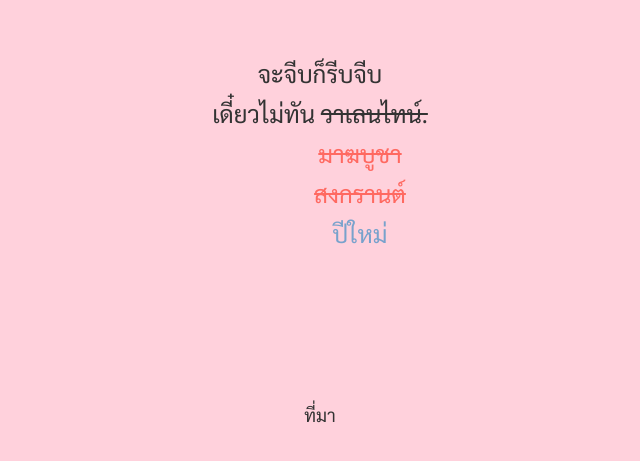
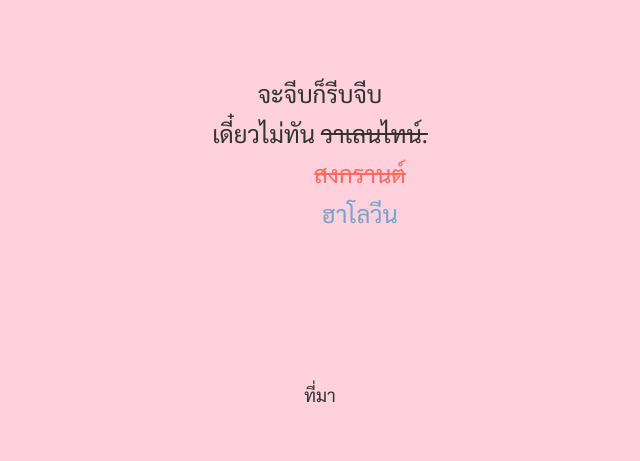
Before and after one commit to itzmeowww/jajeebkorreebjeeb, a Svelte app: page / in a window 1280 px wide. Shown: the part 169-630 px from the top of the page, without its empty margins (320-960 px from the left). Built offline with nearby package versions, Linux system fonts and the light colour scheme.

Commit message:
Sync event with date :smiley:
- Created function which check that is festival's date is over.

```diff
--- a/package.json
+++ b/package.json
@@ -22,6 +22,7 @@
     "tailwindcss": "^2.0.2"
   },
   "dependencies": {
+    "dayjs": "^1.10.7",
     "sirv-cli": "^1.0.0"
   }
 }
--- a/src/App.svelte
+++ b/src/App.svelte
@@ -1,7 +1,11 @@
 <script>
   import Tailwindcss from "./Tailwindcss.svelte";
+  import { festivals } from "./fest";
 
-  const festivals = ["วาเลนไทน์", "มาฆบูชา", "สงกรานต์", "ปีใหม่"]
+  var now = new Date()
+  function isBefore(date) {
+    return new Date(date.toDateString()) < new Date(new Date().toDateString());
+  }
 </script>
 
 <Tailwindcss />
@@ -14,14 +18,19 @@
 
       <div>
         <h2 class="my-2 inline">เดี๋ยวไม่ทัน</h2>
-        <h2 class="my-2 inline line-through"> {festivals[0]}.</h2>
+
+          {#if isBefore(new Date(now.getFullYear(), festivals[0].month, festivals[0].date))}
+            <h2 class="my-2 inline line-through"> {festivals[0].name}.</h2>
+          {:else}
+            <h2 class="my-2 inline">{festivals[0].name}.</h2>
+          {/if}
       </div>
 
       {#each festivals as festival, i}
-        {#if i != festivals.length - 1 && i != 0}
-          <h2 class="my-2 ml-20 line-through non-crossed">{festival}</h2>
-        {:else if i != 0}
-          <h2 class="my-2 ml-20 crossed">{festival}</h2>
+        {#if isBefore(new Date(now.getFullYear(), festivals[i].month, festivals[i].date)) && i != 0}
+          <h2 class="my-2 ml-20 line-through non-crossed">{festival.name}</h2>
+        {:else if i != 0 && isBefore(new Date(now.getFullYear(), festivals[i-1].month, festivals[i-1].date))}
+          <h2 class="my-2 ml-20 crossed">{festival.name}</h2>
         {/if}
       {/each}
     </div>
--- /dev/null
+++ b/src/fest.js
@@ -0,0 +1,19 @@
+export const festivals = [{
+    name: "วาเลนไทน์",
+    date: 14,
+    month: 1
+}, {
+    name: "สงกรานต์",
+    date: 13,
+    month: 3
+}, {
+    name: "ฮาโลวีน",
+    date: 31,
+    month: 9
+}, {
+    name: "ปีใหม่",
+    date: 31,
+    month: 11
+}]
+
+export default festivals;
```
Also changed, not shown: 1 other file (tests, documents, lock files or other folders).
